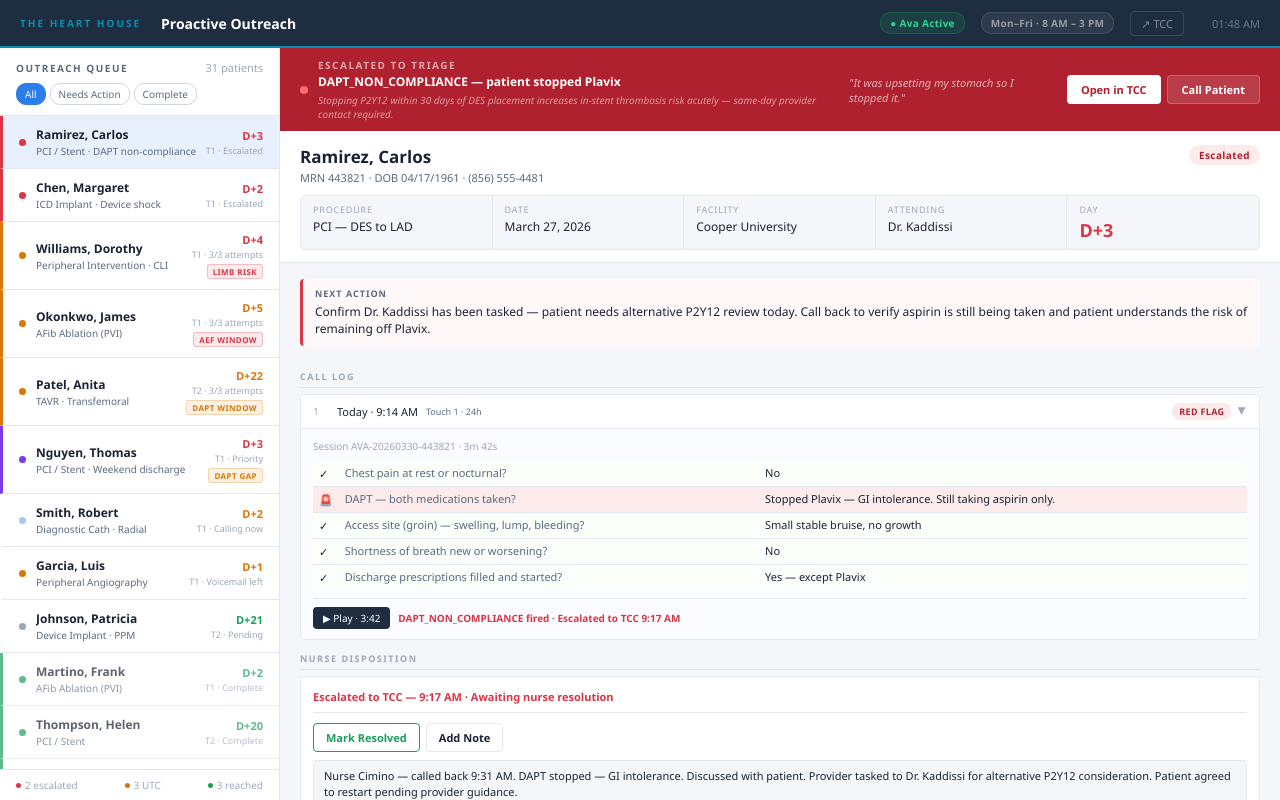
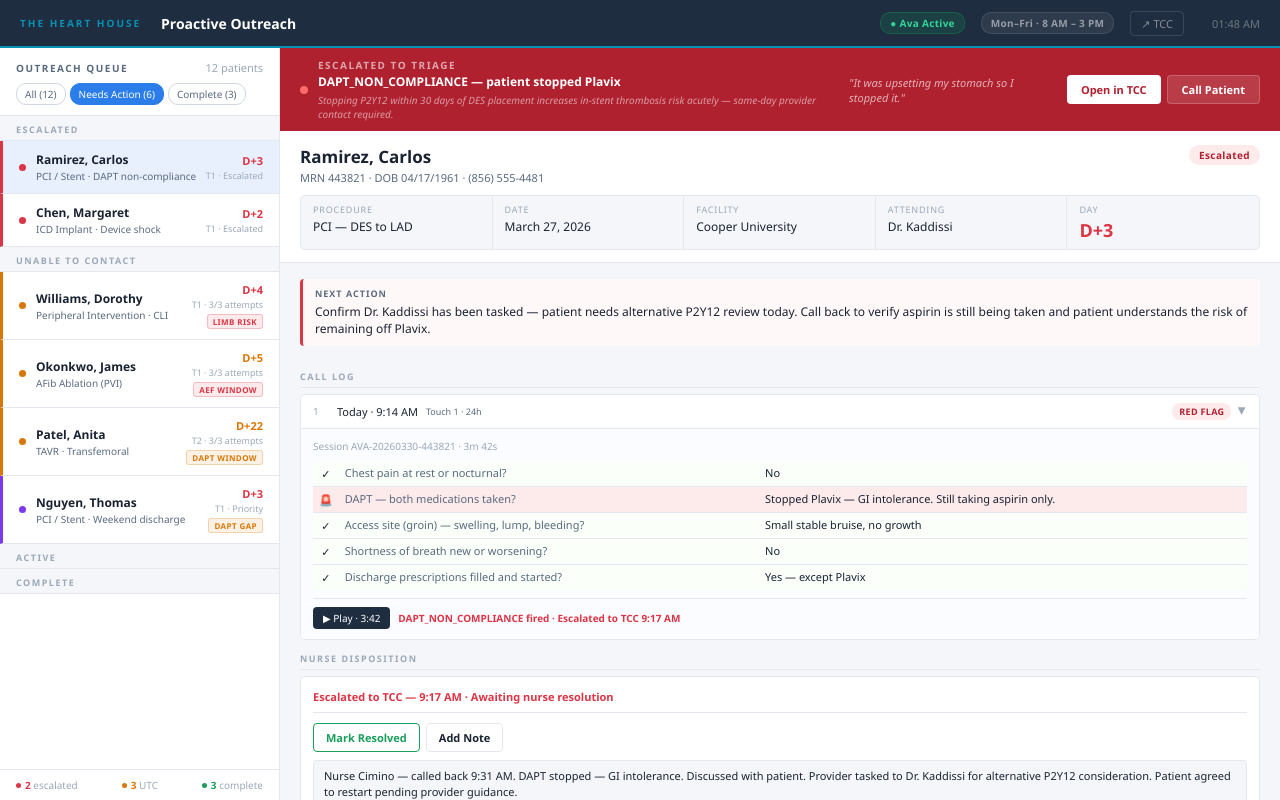
Before and after one commit to dtarditi51/proactive-outreach, a plain HTML site: page index.html in a window 1280 px wide. Drawn offline with Linux system fonts and the light colour scheme.

Commit message:
fix: B1-B4 bugs + K1-K4 Kohane optimizations

```diff
--- a/index.html
+++ b/index.html
@@ -150,6 +150,12 @@ body {
 .day-green { color: var(--green); }
 .day-grey { color: var(--dim); }
 .qi-wave { font-size: 9px; color: var(--dim); margin-top: 1px; }
+.q-divider {
+  font-size: 9px; font-weight: 700; letter-spacing: 1.5px;
+  text-transform: uppercase; color: var(--dim);
+  padding: 7px 16px 4px; background: var(--bg);
+  border-bottom: 1px solid var(--border);
+}
 
 /* Queue footer */
 .queue-footer {
@@ -293,7 +299,7 @@ body {
 .resp-table tr { border-bottom: 1px solid var(--border); }
 .resp-table tr:last-child { border-bottom: none; }
 .resp-table td { padding: 5px 6px; vertical-align: top; font-size: 11px; }
-.rt-icon { width: 18px; color: center; }
+.rt-icon { width: 18px; text-align: center; }
 .rt-q { color: var(--mid); width: 45%; line-height: 1.35; }
 .rt-a { color: var(--text); font-weight: 500; line-height: 1.35; }
 .rt-flag { background: #fdeaea; }
@@ -455,18 +461,19 @@ body {
     <div class="queue-top">
       <div class="queue-top-row">
         <span class="queue-label">Outreach Queue</span>
-        <span class="queue-count">31 patients</span>
+        <span class="queue-count" id="queue-count-label">12 patients</span>
       </div>
       <div class="queue-filters">
-        <button class="qf on" onclick="filter('all',this)">All</button>
-        <button class="qf" onclick="filter('action',this)">Needs Action</button>
-        <button class="qf" onclick="filter('done',this)">Complete</button>
+        <button class="qf" onclick="filter('all',this)">All (12)</button>
+        <button class="qf on" onclick="filter('action',this)">Needs Action (6)</button>
+        <button class="qf" onclick="filter('done',this)">Complete (3)</button>
       </div>
     </div>
 
     <div class="queue-list" id="qList">
 
       <!-- ESCALATED -->
+      <div class="q-divider">Escalated</div>
       <div class="qi s-esc sel" id="qi-ramirez" onclick="show('ramirez')">
         <div class="qi-dot dot-red"></div>
         <div class="qi-main">
@@ -492,6 +499,7 @@ body {
       </div>
 
       <!-- UNABLE TO CONTACT -->
+      <div class="q-divider">Unable to Contact</div>
       <div class="qi s-utc" id="qi-williams" onclick="show('williams')">
         <div class="qi-dot dot-amber"></div>
         <div class="qi-main">
@@ -546,6 +554,7 @@ body {
       </div>
 
       <!-- ACTIVE -->
+      <div class="q-divider">Active</div>
       <div class="qi" id="qi-smith" onclick="show('smith')">
         <div class="qi-dot dot-blue"></div>
         <div class="qi-main">
@@ -583,6 +592,7 @@ body {
       </div>
 
       <!-- COMPLETE -->
+      <div class="q-divider">Complete</div>
       <div class="qi s-ok" id="qi-martino" onclick="show('martino')">
         <div class="qi-dot dot-green"></div>
         <div class="qi-main">
@@ -622,9 +632,9 @@ body {
     </div><!-- /queue-list -->
 
     <div class="queue-footer">
-      <div class="qf-stat"><div class="qf-dot" style="background:var(--red)"></div><span id="stat-esc">2 escalated</span></div>
-      <div class="qf-stat"><div class="qf-dot" style="background:var(--amber)"></div><span id="stat-utc">3 UTC</span></div>
-      <div class="qf-stat"><div class="qf-dot" style="background:var(--green)"></div><span id="stat-ok">11 reached</span></div>
+      <div class="qf-stat"><div class="qf-dot" style="background:var(--red)"></div><span id="stat-esc"><strong style="color:var(--red)">2</strong> escalated</span></div>
+      <div class="qf-stat"><div class="qf-dot" style="background:var(--amber)"></div><span id="stat-utc"><strong style="color:var(--amber)">3</strong> UTC</span></div>
+      <div class="qf-stat"><div class="qf-dot" style="background:var(--green)"></div><span id="stat-ok"><strong style="color:var(--green)">11</strong> complete</span></div>
     </div>
   </div><!-- /queue-panel -->
 
@@ -813,11 +823,11 @@ body {
             <div class="call-body"><div class="vm-text">Standard voicemail left. Callback number provided. No response.</div></div>
           </div>
           <div class="call-entry">
-            <div class="call-hdr" onclick="toggle(this)"><div class="ch-left"><span class="ch-num">2</span><span class="ch-ts">Mar 28 · 10:02 AM</span><span class="ch-wave">Touch 1</span></div><div class="ch-outcome"><span class="ch-tag ct-vm">Voicemail + SMS</span><span class="ch-caret">▶</span></div></div>
+            <div class="call-hdr" onclick="toggle(this)"><div class="ch-left"><span class="ch-num">2</span><span class="ch-ts">Mar 28 · 10:02 AM</span><span class="ch-wave">Attempt 2</span></div><div class="ch-outcome"><span class="ch-tag ct-vm">Voicemail + SMS</span><span class="ch-caret">▶</span></div></div>
             <div class="call-body"><div class="vm-text">Second attempt — voicemail + SMS. No response.</div></div>
           </div>
           <div class="call-entry">
-            <div class="call-hdr" onclick="toggle(this)"><div class="ch-left"><span class="ch-num">3</span><span class="ch-ts">Mar 29 · 9:44 AM</span><span class="ch-wave">Touch 1</span></div><div class="ch-outcome"><span class="ch-tag ct-na">No Answer</span><span class="ch-caret">▶</span></div></div>
+            <div class="call-hdr" onclick="toggle(this)"><div class="ch-left"><span class="ch-num">3</span><span class="ch-ts">Mar 29 · 9:44 AM</span><span class="ch-wave">Attempt 3</span></div><div class="ch-outcome"><span class="ch-tag ct-na">No Answer</span><span class="ch-caret">▶</span></div></div>
             <div class="call-body"><div class="vm-text">Mailbox full — no voicemail available. UTC threshold reached. Nurse worklist item created.</div></div>
           </div>
         </div>
@@ -1126,6 +1136,7 @@ function show(id) {
   if (rec) rec.style.display = 'flex';
 }
 show('ramirez');
+filter('action', document.querySelector('.qf.on'));
 
 // Toggle call body
 function toggle(hdr) {
@@ -1148,6 +1159,11 @@ function filter(f, btn) {
     else if (f === 'action') qi.style.display = (isEsc||isUtc||isWk) ? '' : 'none';
     else if (f === 'done')   qi.style.display = isOk ? '' : 'none';
   });
+  const selQi = document.querySelector('.qi.sel');
+  if (selQi && selQi.style.display === 'none') {
+    document.querySelectorAll('[id^="rec-"]').forEach(e => e.style.display = 'none');
+    document.getElementById('emptyState').style.display = '';
+  }
 }
 
 // Modal
@@ -1174,9 +1190,9 @@ function updateStats() {
   const esc = document.querySelectorAll('.qi.s-esc').length;
   const utc = document.querySelectorAll('.qi.s-utc').length;
   const ok  = document.querySelectorAll('.qi.s-ok').length;
-  document.getElementById('stat-esc').textContent = esc + ' escalated';
-  document.getElementById('stat-utc').textContent = utc + ' UTC';
-  document.getElementById('stat-ok').textContent  = ok  + ' reached';
+  document.getElementById('stat-esc').innerHTML = '<strong style="color:var(--red)">' + esc + '</strong> escalated';
+  document.getElementById('stat-utc').innerHTML = '<strong style="color:var(--amber)">' + utc + '</strong> UTC';
+  document.getElementById('stat-ok').innerHTML  = '<strong style="color:var(--green)">' + ok + '</strong> complete';
 }
 updateStats();
 
```
